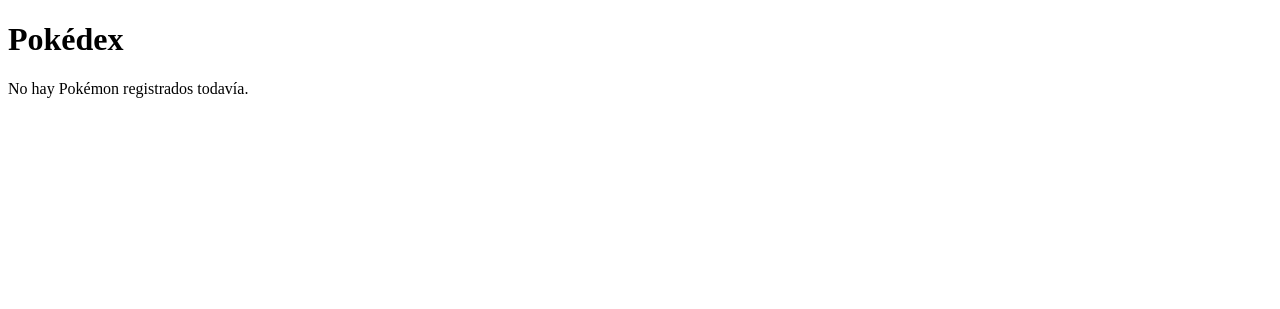
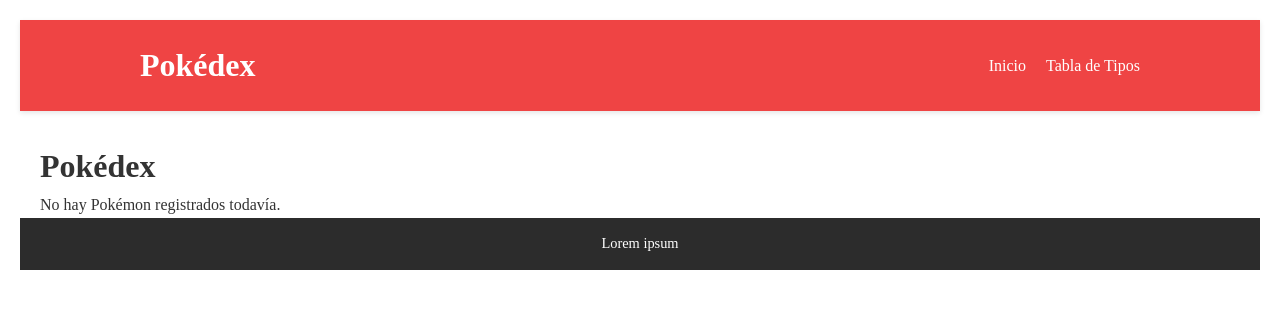
Before and after one commit to pabloguardiacastro/proyecto-final, a Django app: page /pokedex/ in a window 1280 px wide. Shown: the top 309 px of the page. Run offline with Django 5.2, Linux system fonts and the light colour scheme; data that the repository does not hold is empty; some libraries are stand-ins or nearby versions.

Commit message:
HTML base

```diff
--- a/pokedex/settings.py
+++ b/pokedex/settings.py
@@ -56,7 +56,7 @@
 TEMPLATES = [
     {
         'BACKEND': 'django.template.backends.django.DjangoTemplates',
-        'DIRS': [],
+        'DIRS': [BASE_DIR / "templates"],
         'APP_DIRS': True,
         'OPTIONS': {
             'context_processors': [
@@ -117,7 +117,8 @@
 # Static files (CSS, JavaScript, Images)
 # https://docs.djangoproject.com/en/5.1/howto/static-files/
 
-STATIC_URL = 'static/'
+STATIC_URL = '/static/'
+STATICFILES_DIRS = [BASE_DIR / "static"]
 
 # Default primary key field type
 # https://docs.djangoproject.com/en/5.1/ref/settings/#default-auto-field
--- a/pokemon/templates/pokemon/pokedex.html
+++ b/pokemon/templates/pokemon/pokedex.html
@@ -1,10 +1,7 @@
+{% extends 'base.html' %}
 {% load thumbnail %}
 
-<!DOCTYPE html>
-<html lang="es">
-<head>
-    <meta charset="UTF-8">
-    <title>Pokédex</title>
+{% block content %}
 <style>
     .pokemon {
         border: 3px solid;
@@ -25,7 +22,6 @@
         vertical-align: middle;
     }
 </style>
-</head>
 <body>
     <h1>Pokédex</h1>
     <div class="pokedex">
@@ -50,4 +46,4 @@
         {% endfor %}
     </div>
 </body>
-</html>
+{% endblock %}
--- a/pokemon/templates/pokemon/type_table.html
+++ b/pokemon/templates/pokemon/type_table.html
@@ -1,6 +1,9 @@
+{% extends 'base.html' %}
+
+{% block content %}
 <style>
     .type-table {
-        margin: 0 auto;
+        margin: 2em auto;
         border-collapse: collapse;
         text-align: center;
     }
@@ -59,3 +62,4 @@
         {% endfor %}
     </tbody>
 </table>
+{% endblock %}
--- /dev/null
+++ b/static/css/base.css
@@ -0,0 +1,57 @@
+* {
+    margin: 0;
+    padding: 0;
+}
+body {
+    color: #333;
+    line-height: 1.6;
+    padding: 20px;
+}
+header {
+    background-color: #ef4444;
+    color: white;
+    padding: 20px 0;
+    margin-bottom: 30px;
+    box-shadow: 0 2px 5px rgba(0,0,0,0.1);
+}
+.header-container {
+    max-width: 1000px;
+    margin: 0 auto;
+    display: flex;
+    justify-content: space-between;
+    align-items: center;
+    padding: 0 20px;
+}
+.logo a {
+    font-size: 2rem;
+    text-decoration: none;
+    color: white;
+    font-weight: bold;
+}
+.main-nav ul {
+    list-style: none;
+    display: flex;
+    gap: 20px;
+}
+.main-nav a {
+    color: white;
+    text-decoration: none;
+    font-weight: 500;
+}
+.main-nav a:hover {
+    text-decoration: underline;
+}
+main {
+    max-width: 1200px;
+    margin: 0 auto;
+}
+footer {
+    background-color: #2c2c2c;
+    color: white;
+    text-align: center;
+    padding: 1em 0;
+    position: relative;
+    bottom: 0;
+    width: 100%;
+    font-size: 0.9em;
+}
--- /dev/null
+++ b/templates/base.html
@@ -0,0 +1,19 @@
+{% load static %}
+
+<!DOCTYPE html>
+<html lang="es">
+<head>
+    <meta charset="UTF-8">
+    <title>{% block title %}Pokédex{% endblock %}</title>
+    <link rel="stylesheet" href="{% static 'css/base.css' %}">
+</head>
+<body>
+    {% include 'components/header.html' %}
+
+    <main>
+        {% block content %}{% endblock %}
+    </main>
+
+    {% include 'components/footer.html' %}
+</body>
+</html>
--- /dev/null
+++ b/templates/components/footer.html
@@ -0,0 +1,3 @@
+<footer>
+  Lorem ipsum
+</footer>
--- /dev/null
+++ b/templates/components/header.html
@@ -0,0 +1,13 @@
+<header>
+    <div class="header-container">
+        <h1 class="logo">
+            <a href="{% url 'pokemon:pokedex' %}">Pokédex</a>
+        </h1>
+        <nav class="main-nav">
+            <ul>
+                <li><a href="{% url 'pokemon:pokedex' %}">Inicio</a></li>
+                <li><a href="{% url 'pokemon:type_table' %}">Tabla de Tipos</a></li>
+            </ul>
+        </nav>
+    </div>
+</header>
```
Lines whose indentation alone changed are shown as unchanged.
